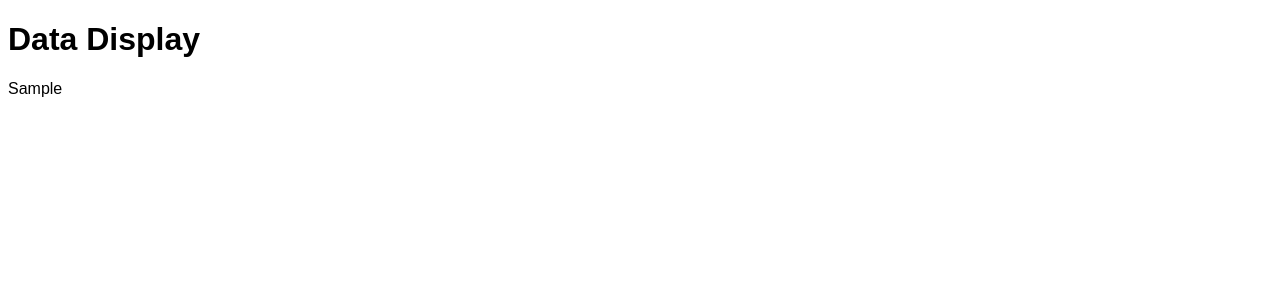
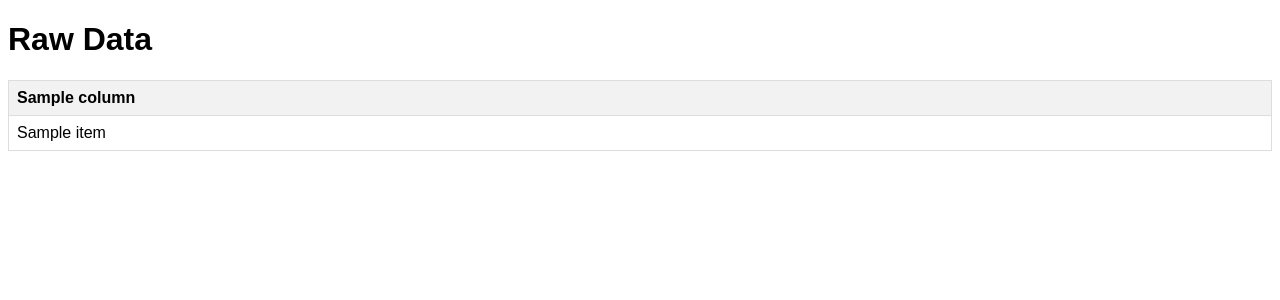
Before and after one commit to karthikironman/App, a Flask app: template templates/rawData.html in a window 1280 px wide. Shown: the top 300 px of the page. Run offline with Flask 3, Linux system fonts and the light colour scheme; the template is opened without the code that fills it: most values are stand-ins (such as "Sample title", 1, 10 or a date in 2020).

Commit message:
different lib

```diff
--- a/app.py
+++ b/app.py
@@ -1,8 +1,8 @@
 from flask import Flask, abort, jsonify, request, render_template
 import joblib
 # from feature import *
-import pandas as pd
 import json
+import csv
 #import pickle
 
 def text_process(text):
@@ -20,17 +20,28 @@ def home():
     return render_template('index.html')
 
 
+# @app.route('/raw_data')
+# def display_data():
+#     # Read the CSV file
+#     csv_path = 'code/fake_reviews_dataset.csv'
+#     df = pd.read_csv(csv_path)
+
+#     # Convert DataFrame to HTML table
+#     table_html = df.to_html(classes='table')
+
+#     return render_template('rawData.html', table_html=table_html)
+
+
 @app.route('/raw_data')
 def display_data():
-    # Read the CSV file
+    # Read the CSV file using the csv module
     csv_path = 'code/fake_reviews_dataset.csv'
-    df = pd.read_csv(csv_path)
-
-    # Convert DataFrame to HTML table
-    table_html = df.to_html(classes='table')
-
-    return render_template('rawData.html', table_html=table_html)
-
+    with open(csv_path, 'r', newline='', encoding='utf-8') as file:
+        reader = csv.reader(file)
+        header = next(reader)  # Read the header row
+        data = list(reader)    # Read the remaining rows as data
+        print(data)
+    return render_template('rawData.html', header=header, data=data)
 
 @app.route('/output')
 def output():
--- a/templates/rawData.html
+++ b/templates/rawData.html
@@ -3,7 +3,7 @@
 <head>
     <meta charset="UTF-8">
     <meta name="viewport" content="width=device-width, initial-scale=1.0">
-    <title>RAW Data Display</title>
+    <title>Raw Data</title>
     <style>
         /* Add your CSS styles here */
         /* Example: */
@@ -28,8 +28,24 @@
     </style>
 </head>
 <body>
-    <h1>Data Display</h1>
-    <!-- Display the HTML table generated from DataFrame -->
-    {{ table_html|safe }}
+    <h1>Raw Data</h1>
+    <table>
+        <thead>
+            <tr>
+                {% for column in header %}
+                <th>{{ column }}</th>
+                {% endfor %}
+            </tr>
+        </thead>
+        <tbody>
+            {% for row in data %}
+            <tr>
+                {% for item in row %}
+                <td>{{ item }}</td>
+                {% endfor %}
+            </tr>
+            {% endfor %}
+        </tbody>
+    </table>
 </body>
 </html>
```
